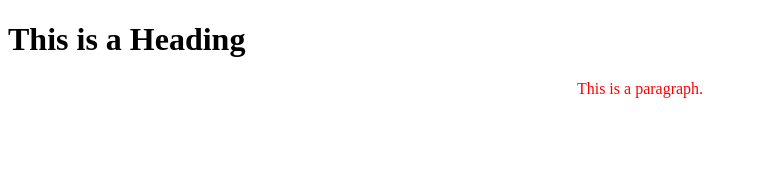
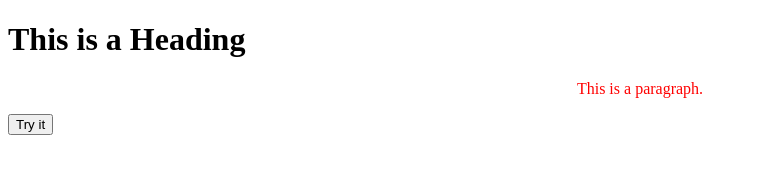
Before and after one commit to foally/TestPage, a plain HTML site: page index.html in a window 1280 px wide. Shown: the whole page, without its empty margins (0-757 px from the left). Drawn offline with Linux system fonts and the light colour scheme.

Commit message:
Update index.html

```diff
--- a/index.html
+++ b/index.html
@@ -18,6 +18,6 @@ function myFunction() {
 
 <h1>This is a Heading</h1>
 <p id="demo">This is a paragraph.</p>
-
+<button type="button" onclick="myFunction()">Try it</button>
 </body>
 </html>
```
